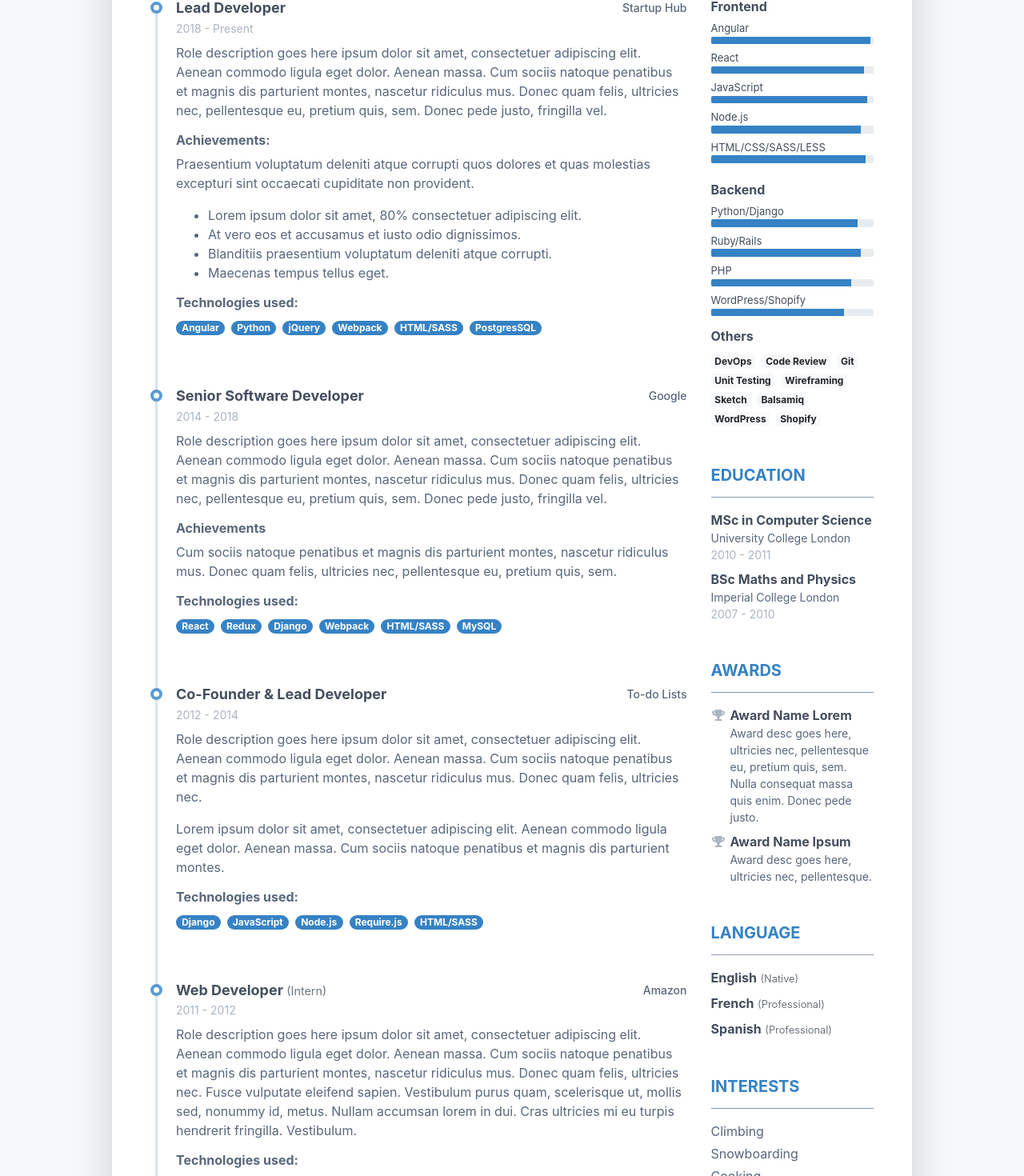
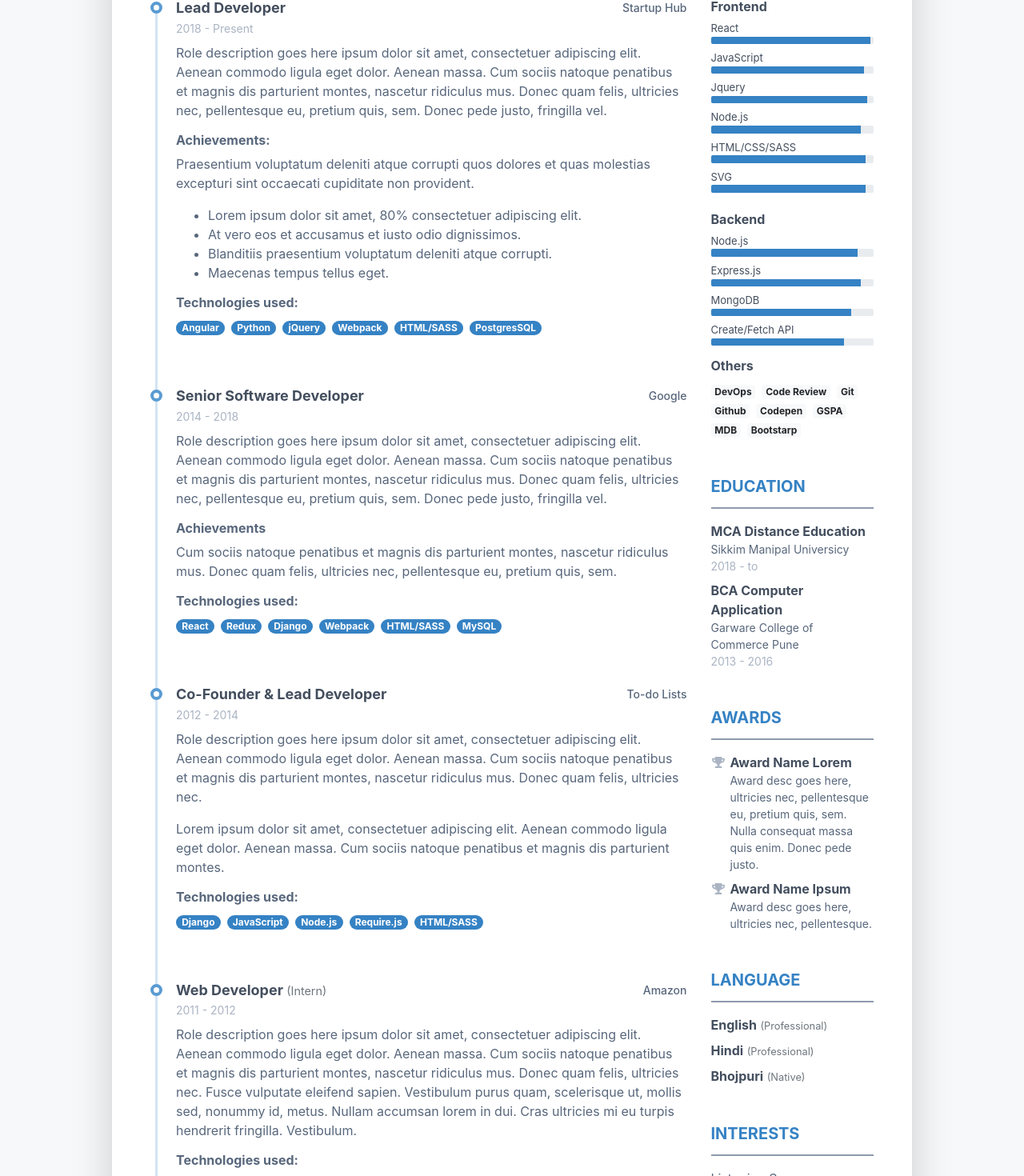
Before and after one commit to vishwakarmaraj070/resume, a React (Create React App) app: page / in a window 1280 px wide. Shown: the part 603-2073 px from the top of the page at 80% size. Built offline with nearby package versions, Linux system fonts and the light colour scheme.

Commit message:
inital changes

```diff
--- a/src/App.js
+++ b/src/App.js
@@ -144,17 +144,8 @@ export default class App extends Component {
                               <li className="list-inline-item"><span className="badge badge-primary badge-pill">MongoDB</span></li>
                             </ul>
                           </div>
-
                         </article>
-
-
                       </div>
-
-
-
-
-
-
                     </div>
                   </section>
                 </div>
@@ -166,24 +157,23 @@ export default class App extends Component {
                         <h4 className="resume-skills-cat font-weight-bold">Frontend</h4>
                         <ul className="list-unstyled mb-4">
                           <li className="mb-2">
-                            <div className="resume-skill-name">Angular</div>
+                            <div className="resume-skill-name">React</div>
                             <div className="progress resume-progress">
                               <div className="progress-bar theme-progress-bar-dark" role="progressbar" style={{ width: "98%" }} aria-valuenow="25" aria-valuemin="0" aria-valuemax="100"></div>
                             </div>
                           </li>
                           <li className="mb-2">
-                            <div className="resume-skill-name">React</div>
+                            <div className="resume-skill-name">JavaScript</div>
                             <div className="progress resume-progress">
                               <div className="progress-bar theme-progress-bar-dark" role="progressbar" style={{ width: "94%" }} aria-valuenow="25" aria-valuemin="0" aria-valuemax="100"></div>
                             </div>
                           </li>
                           <li className="mb-2">
-                            <div className="resume-skill-name">JavaScript</div>
+                            <div className="resume-skill-name">Jquery</div>
                             <div className="progress resume-progress">
                               <div className="progress-bar theme-progress-bar-dark" role="progressbar" style={{ width: "96%" }} aria-valuenow="25" aria-valuemin="0" aria-valuemax="100"></div>
                             </div>
                           </li>
-
                           <li className="mb-2">
                             <div className="resume-skill-name">Node.js</div>
                             <div className="progress resume-progress">
@@ -191,7 +181,13 @@ export default class App extends Component {
                             </div>
                           </li>
                           <li className="mb-2">
-                            <div className="resume-skill-name">HTML/CSS/SASS/LESS</div>
+                            <div className="resume-skill-name">HTML/CSS/SASS</div>
+                            <div className="progress resume-progress">
+                              <div className="progress-bar theme-progress-bar-dark" role="progressbar" style={{ width: "95%" }} aria-valuenow="25" aria-valuemin="0" aria-valuemax="100"></div>
+                            </div>
+                          </li>
+                          <li className="mb-2">
+                            <div className="resume-skill-name">SVG</div>
                             <div className="progress resume-progress">
                               <div className="progress-bar theme-progress-bar-dark" role="progressbar" style={{ width: "95%" }} aria-valuenow="25" aria-valuemin="0" aria-valuemax="100"></div>
                             </div>
@@ -203,25 +199,25 @@ export default class App extends Component {
                         <h4 className="resume-skills-cat font-weight-bold">Backend</h4>
                         <ul className="list-unstyled">
                           <li className="mb-2">
-                            <div className="resume-skill-name">Python/Django</div>
+                            <div className="resume-skill-name">Node.js</div>
                             <div className="progress resume-progress">
                               <div className="progress-bar theme-progress-bar-dark" role="progressbar" style={{ width: "90%" }} aria-valuenow="25" aria-valuemin="0" aria-valuemax="100"></div>
                             </div>
                           </li>
                           <li className="mb-2">
-                            <div className="resume-skill-name">Ruby/Rails</div>
+                            <div className="resume-skill-name">Express.js</div>
                             <div className="progress resume-progress">
                               <div className="progress-bar theme-progress-bar-dark" role="progressbar" style={{ width: "92%" }} aria-valuenow="25" aria-valuemin="0" aria-valuemax="100"></div>
                             </div>
                           </li>
                           <li className="mb-2">
-                            <div className="resume-skill-name">PHP</div>
+                            <div className="resume-skill-name">MongoDB</div>
                             <div className="progress resume-progress">
                               <div className="progress-bar theme-progress-bar-dark" role="progressbar" style={{ width: "86%" }} aria-valuenow="25" aria-valuemin="0" aria-valuemax="100"></div>
                             </div>
                           </li>
                           <li className="mb-2">
-                            <div className="resume-skill-name">WordPress/Shopify</div>
+                            <div className="resume-skill-name">Create/Fetch API</div>
                             <div className="progress resume-progress">
                               <div className="progress-bar theme-progress-bar-dark" role="progressbar" style={{ width: "82%" }} aria-valuenow="25" aria-valuemin="0" aria-valuemax="100"></div>
                             </div>
@@ -235,12 +231,11 @@ export default class App extends Component {
                           <li className="list-inline-item"><span className="badge badge-light">DevOps</span></li>
                           <li className="list-inline-item"><span className="badge badge-light">Code Review</span></li>
                           <li className="list-inline-item"><span className="badge badge-light">Git</span></li>
-                          <li className="list-inline-item"><span className="badge badge-light">Unit Testing</span></li>
-                          <li className="list-inline-item"><span className="badge badge-light">Wireframing</span></li>
-                          <li className="list-inline-item"><span className="badge badge-light">Sketch</span></li>
-                          <li className="list-inline-item"><span className="badge badge-light">Balsamiq</span></li>
-                          <li className="list-inline-item"><span className="badge badge-light">WordPress</span></li>
-                          <li className="list-inline-item"><span className="badge badge-light">Shopify</span></li>
+                          <li className="list-inline-item"><span className="badge badge-light">Github</span></li>
+                          <li className="list-inline-item"><span className="badge badge-light">Codepen</span></li>
+                          <li className="list-inline-item"><span className="badge badge-light">GSPA</span></li>
+                          <li className="list-inline-item"><span className="badge badge-light">MDB</span></li>
+                          <li className="list-inline-item"><span className="badge badge-light">Bootstarp</span></li>
                         </ul>
                       </div>
                     </div>
@@ -250,14 +245,14 @@ export default class App extends Component {
                     <div className="resume-section-content">
                       <ul className="list-unstyled">
                         <li className="mb-2">
-                          <div className="resume-degree font-weight-bold">MSc in Computer Science</div>
-                          <div className="resume-degree-org">University College London</div>
-                          <div className="resume-degree-time">2010 - 2011</div>
+                          <div className="resume-degree font-weight-bold">MCA Distance Education</div>
+                          <div className="resume-degree-org">Sikkim Manipal Universicy</div>
+                          <div className="resume-degree-time">2018 - to</div>
                         </li>
                         <li>
-                          <div className="resume-degree font-weight-bold">BSc Maths and Physics</div>
-                          <div className="resume-degree-org">Imperial College London</div>
-                          <div className="resume-degree-time">2007 - 2010</div>
+                          <div className="resume-degree font-weight-bold">BCA Computer Application</div>
+                          <div className="resume-degree-org">Garware College of Commerce Pune </div>
+                          <div className="resume-degree-time">2013 - 2016</div>
                         </li>
                       </ul>
                     </div>
@@ -283,9 +278,9 @@ export default class App extends Component {
                     <h2 className="resume-section-title text-uppercase font-weight-bold pb-3 mb-3">Language</h2>
                     <div className="resume-section-content">
                       <ul className="list-unstyled resume-lang-list">
-                        <li className="mb-2"><span className="resume-lang-name font-weight-bold">English</span> <small className="text-muted font-weight-normal">(Native)</small></li>
-                        <li className="mb-2 align-middle"><span className="resume-lang-name font-weight-bold">French</span> <small className="text-muted font-weight-normal">(Professional)</small></li>
-                        <li><span className="resume-lang-name font-weight-bold">Spanish</span> <small className="text-muted font-weight-normal">(Professional)</small></li>
+                        <li className="mb-2"><span className="resume-lang-name font-weight-bold">English</span> <small className="text-muted font-weight-normal">(Professional)</small></li>
+                        <li className="mb-2 align-middle"><span className="resume-lang-name font-weight-bold">Hindi</span> <small className="text-muted font-weight-normal">(Professional)</small></li>
+                        <li><span className="resume-lang-name font-weight-bold">Bhojpuri</span> <small className="text-muted font-weight-normal">(Native)</small></li>
                       </ul>
                     </div>
                   </section>
@@ -293,9 +288,9 @@ export default class App extends Component {
                     <h2 className="resume-section-title text-uppercase font-weight-bold pb-3 mb-3">Interests</h2>
                     <div className="resume-section-content">
                       <ul className="list-unstyled">
-                        <li className="mb-1">Climbing</li>
-                        <li className="mb-1">Snowboarding</li>
-                        <li className="mb-1">Cooking</li>
+                        <li className="mb-1">Listening Songs</li>
+                        <li className="mb-1">UI / UX Design</li>
+                        <li className="mb-1">Cooding</li>
                       </ul>
                     </div>
                   </section>
```
